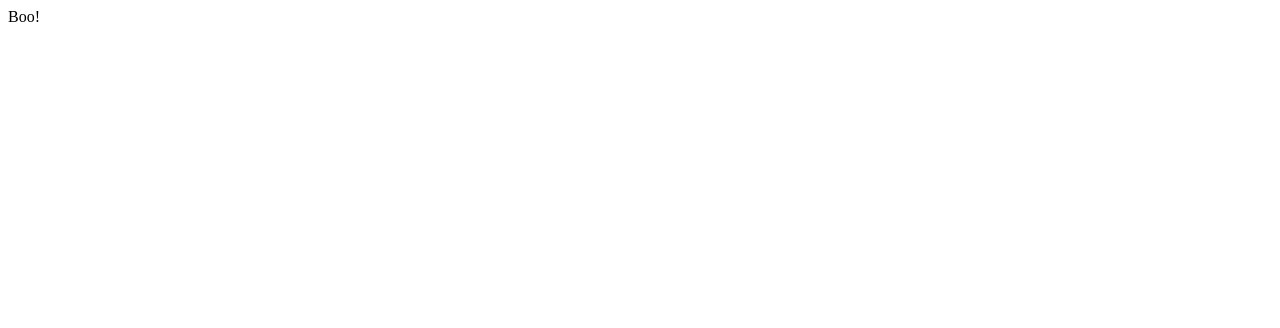
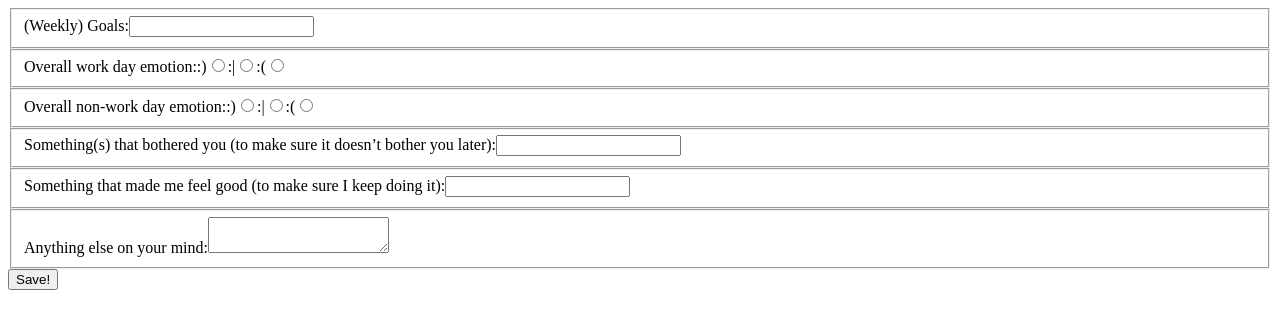
Before and after one commit to juanca/health-check-yourself, a React app: page / in a window 1280 px wide. Shown: the top 328 px of the page. Built offline with nearby package versions, Linux system fonts and the light colour scheme.

Commit message:
Very rough form contents

```diff
--- a/src/form.jsx
+++ b/src/form.jsx
@@ -2,6 +2,51 @@ import React from 'react';
 
 export default class Form extends React.Component {
   render() {
-    return <form>Boo!</form>;
+    return (
+      <form>
+        <fieldset>
+          <label for="goals">(Weekly) Goals:</label>
+          <input type="text" id="goals" name="goals" />
+        </fieldset>
+
+        <fieldset id="work-emotion">
+          Overall work day emotion:
+          <label for="work-emotion-happy">:)</label>
+          <input type="radio" id="work-emotion-happy" name="work-emotion" />
+          <label for="work-emotion-neutral">:|</label>
+          <input type="radio" id="work-emotion-neutral" name="work-emotion" />
+          <label for="work-emotion-sad">:(</label>
+          <input type="radio" id="work-emotion-sad" name="work-emotion" />
+        </fieldset>
+
+        <fieldset id="day-emotion">
+          Overall non-work day emotion:
+
+          <label for="day-emotion-happy">:)</label>
+          <input type="radio" id="day-emotion-happy" name="day-emotion" />
+          <label for="day-emotion-neutral">:|</label>
+          <input type="radio" id="day-emotion-neutral" name="day-emotion" />
+          <label for="day-emotion-sad">:(</label>
+          <input type="radio" id="day-emotion-sad" name="day-emotion" />
+        </fieldset>
+
+        <fieldset>
+          <label for="bothering">Something(s) that bothered you (to make sure it doesn’t bother you later):</label>
+          <input type="text" id="bothering" name="bothering" />
+        </fieldset>
+
+        <fieldset>
+          <label for="pleasing">Something that made me feel good (to make sure I keep doing it):</label>
+          <input type="text" id="pleasing" name="pleasing" />
+        </fieldset>
+
+        <fieldset>
+          <label for="on-your-mind">Anything else on your mind:</label>
+          <textarea type="text" id="on-your-mind" name="on-your-mind" />
+        </fieldset>
+
+        <button type="submit">Save!</button>
+      </form>
+    );
   }
 }
```
